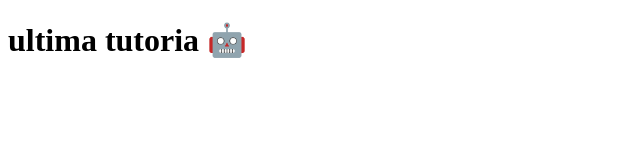
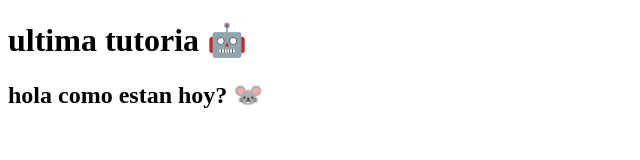
Before and after one commit to pazgustavoandres/UltimaTutoria, a plain HTML site: page index.html in a window 1280 px wide. Shown: the whole page, without its empty margins (0-640 px from the left). Drawn offline with Linux system fonts and the light colour scheme.

Commit message:
el texto a agregar

```diff
--- a/index.html
+++ b/index.html
@@ -7,5 +7,6 @@
   </head>
   <body>
     <h1>ultima tutoria 🤖</h1>
+    <h2>hola como estan hoy? 🐭</h2>
   </body>
 </html>
```
